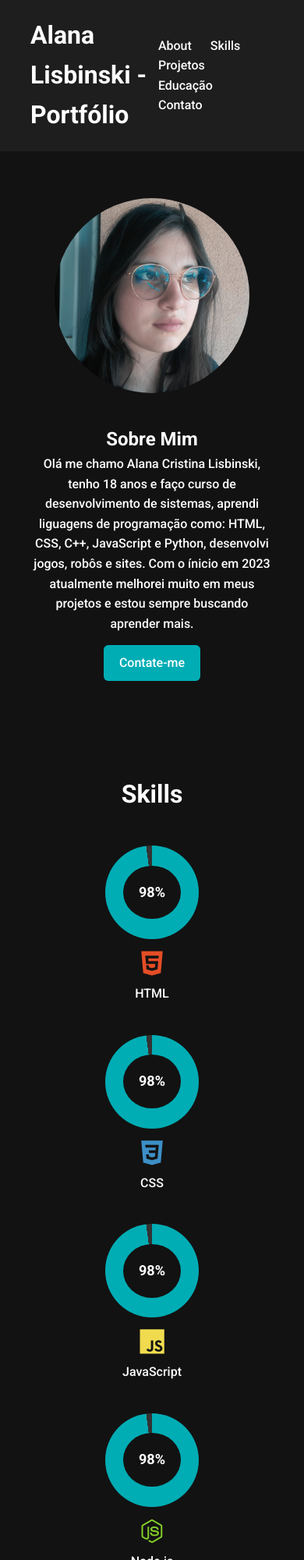
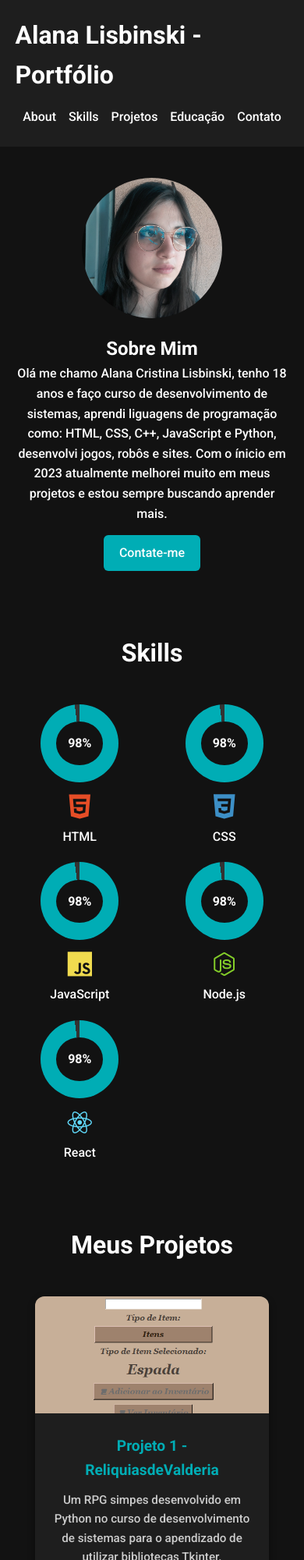
Before and after one commit to alanalisbinski/Portfolio, a plain HTML site: page index.html in a window 390 px wide. Shown: the top 2000 px of the page at 78% size. Drawn offline with nearby package versions, Linux system fonts and the light colour scheme.

Commit message:
Update index.html

```diff
--- a/index.html
+++ b/index.html
@@ -8,34 +8,41 @@
   <link href="https://fonts.googleapis.com/css2?family=Roboto:wght@300;500;700&display=swap" rel="stylesheet">
   <!-- Devicon para ícones -->
   <link rel="stylesheet" href="https://cdn.jsdelivr.net/gh/devicons/devicon@latest/devicon.min.css">
+
     <style>
+  /* Reset e estilos básicos */
   * {
     margin: 0;
     padding: 0;
     box-sizing: border-box;
     font-family: "Roboto", sans-serif;
   }
+
   body {
     background: #121212;
     color: #fff;
     line-height: 1.6;
   }
+
   header {
     display: flex;
-      justify-content:space-between;
+    justify-content: space-between;
     align-items: center;
     padding: 20px 10%;
     background: #1e1e1e;
     position: sticky;
     top: 0;
     z-index: 1000;
+    flex-wrap: wrap;
   }
+
   header nav a {
     margin: 5px 10px;
     text-decoration: none;
     color: #fff;
     transition: color .3s;
   }
+
   header nav a:hover {
     color: #00adb5;
   }
@@ -48,13 +55,17 @@
     gap: 40px;
     flex-wrap: wrap;
   }
+
   .about img {
     width: 250px;
+    max-width: 100%;
     border-radius: 50%;
   }
+
   .about-text {
     max-width: 600px;
   }
+
   .btn {
     display: inline-block;
     margin-top: 15px;
@@ -66,6 +77,7 @@
     cursor: pointer;
     text-decoration: none;
   }
+
   .btn:hover {
     background: #008b90;
   }
@@ -75,19 +87,23 @@
     text-align: center;
     padding: 60px 10%;
   }
+
   .skills h2 {
     font-size: 2rem;
     margin-bottom: 40px;
   }
+
   .skill-grid {
     display: grid;
-      grid-template-columns: repeat(auto-fit, minmax(180px, 1fr));
+    grid-template-columns: repeat(auto-fit, minmax(150px, 1fr));
     gap: 40px;
     justify-items: center;
   }
+
   .skill {
     text-align: center;
   }
+
   .circle {
     width: 120px;
     height: 120px;
@@ -100,11 +116,13 @@
     margin: 0 auto 15px;
     background: conic-gradient(#00adb5 98%, #333 0);
   }
+
   .circle span {
     background: #121212;
     padding: 20px;
     border-radius: 50%;
   }
+
   .skill i {
     font-size: 2rem;
     margin-bottom: 10px;
@@ -116,46 +134,56 @@
     padding: 60px 10%;
     text-align: center;
   }
+
   .projects h2 {
     font-size: 2rem;
     margin-bottom: 40px;
   }
+
   .project-grid {
     display: grid;
-      grid-template-columns: repeat(auto-fit, minmax(280px, 1fr));
+    grid-template-columns: repeat(auto-fit, minmax(250px, 1fr));
     gap: 30px;
   }
+
   .card {
-      width: 300px;
-      height: 500px;
+    width: 100%;
+    max-width: 300px;
+    height: auto;
     background: #1e1e1e;
     border-radius: 12px;
     overflow: hidden;
     box-shadow: 0 4px 10px rgba(0,0,0,0.4);
     transition: transform .3s, box-shadow .3s;
   }
+
   .card:hover {
     transform: translateY(-8px);
     box-shadow: 0 8px 20px rgba(0,0,0,0.6);
   }
+
   .card img {
     width: 100%;
     height: 180px;
     object-fit: cover;
   }
+
   .card-body {
     padding: 20px;
   }
+
   .card-body h3 {
     margin-bottom: 10px;
     font-size: 1.2rem;
     color: #00adb5;
   }
+
   .card-body p {
     font-size: 0.95rem;
     margin-bottom: 15px;
     color: #ccc;
   }
+
   .card-body a {
     display: inline-block;
     padding: 8px 15px;
@@ -165,6 +193,7 @@
     border-radius: 6px;
     transition: background .3s;
   }
+
   .card-body a:hover {
     background: #008b90;
   }
@@ -173,11 +202,13 @@
   .timeline {
     padding: 60px 10%;
   }
+
   .timeline h2 {
     text-align: center;
     margin-bottom: 40px;
     font-size: 2rem;
   }
+
   .timeline-line {
     border-left: 2px solid #555;
     margin: 0 auto;
@@ -185,10 +216,12 @@
     max-width: 600px;
     position: relative;
   }
+
   .timeline-item {
     margin-bottom: 40px;
     position: relative;
   }
+
   .timeline-item::before {
     content: "";
     position: absolute;
@@ -200,11 +233,13 @@
     border-radius: 50%;
     border: 3px solid #121212;
   }
+
   .timeline-item h3 {
     font-size: 1.2rem;
     margin-bottom: 5px;
     color: #00adb5;
   }
+
   .timeline-item p {
     font-size: 0.95rem;
     color: #ccc;
@@ -217,19 +252,89 @@
   }
 
   /* Responsividade */
+  @media (max-width: 1024px) {
+    header {
+      padding: 20px 5%;
+      flex-direction: column;
+    }
+
+    .about {
+      padding: 40px 5%;
+      gap: 20px;
+    }
+
+    .skills, .projects, .timeline, .contact {
+      padding: 40px 5%;
+    }
+
+    .timeline-line {
+      padding-left: 20px;
+    }
+
+    .timeline-item::before {
+      left: -35px;
+    }
+  }
+
   @media (max-width: 768px) {
     .about {
       flex-direction: column;
       text-align: center;
     }
 
-      @media screen and (max-width: 768px){
-        produto-container{
-          width: 100%;
-          flex-direction: column;
+    .skill-grid {
+      grid-template-columns: repeat(auto-fit, minmax(120px, 1fr));
+      gap: 20px;
+    }
+
+    .project-grid {
+      grid-template-columns: 1fr;
+      gap: 20px;
+      justify-items: center;
+    }
+
+    .timeline-line {
+      padding-left: 15px;
+      border-left: 2px solid #555;
+    }
+
+    .timeline-item::before {
+      left: -25px;
+    }
+
+    header nav {
+      display: flex;
+      flex-wrap: wrap;
+      justify-content: center;
+      margin-top: 10px;
+    }
+
+    header nav a {
+      margin: 5px 8px;
+    }
+  }
+
+  @media (max-width: 480px) {
+    .about img {
+      width: 180px;
+    }
+
+    .circle {
+      width: 100px;
+      height: 100px;
+      font-size: 16px;
+    }
+
+    .circle span {
+      padding: 15px;
+    }
+
+    .card img {
+      height: 150px;
     }
   }
     </style>
+
 </head>
 <body>
 
```
Lines whose indentation alone changed are shown as unchanged.
